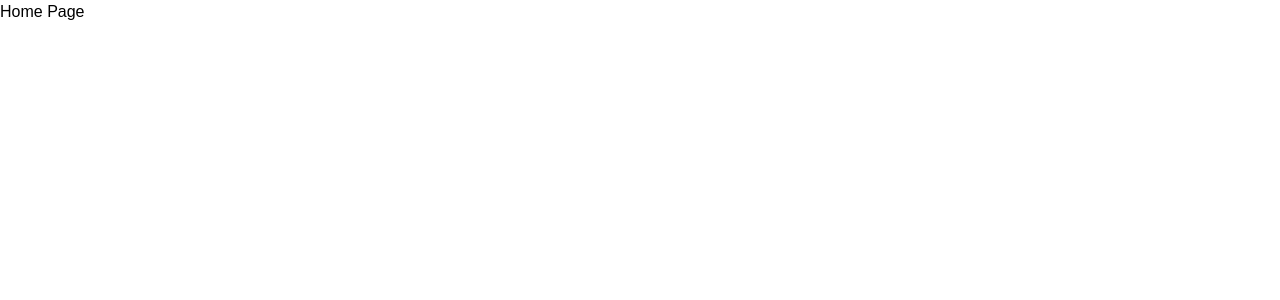
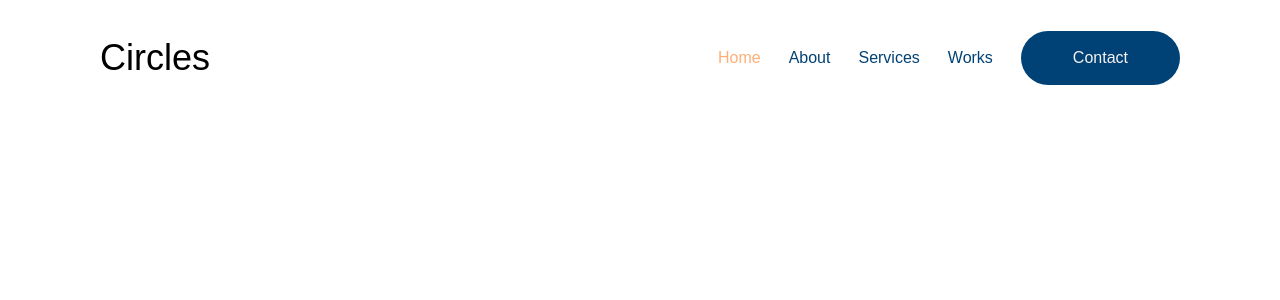
Before and after one commit to maryhime/v1.circles, a React (Vite) app: page / in a window 1280 px wide. Shown: the top 300 px of the page. Built offline with nearby package versions, Linux system fonts and the light colour scheme.

Commit message:
#9 homepage with navbar

```diff
--- a/src/pages/HomePage.jsx
+++ b/src/pages/HomePage.jsx
@@ -1,9 +1,10 @@
 import React from 'react'
+import NavbarComponent from '../component/NavbarComponent'
 
 const HomePage = () => {
   return (
     <>
-      Home Page
+      <NavbarComponent />
     </>
   )
 }
```
